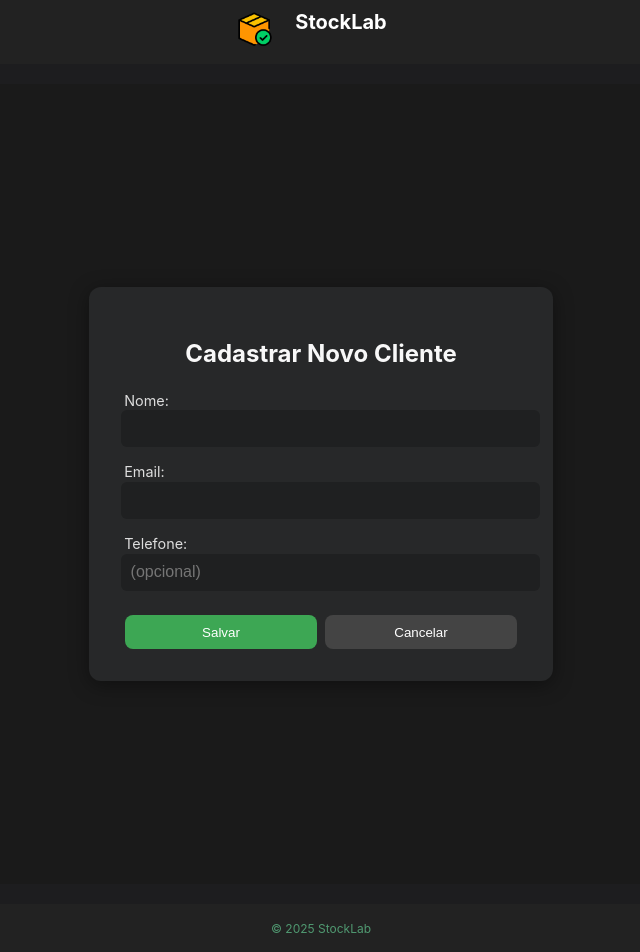
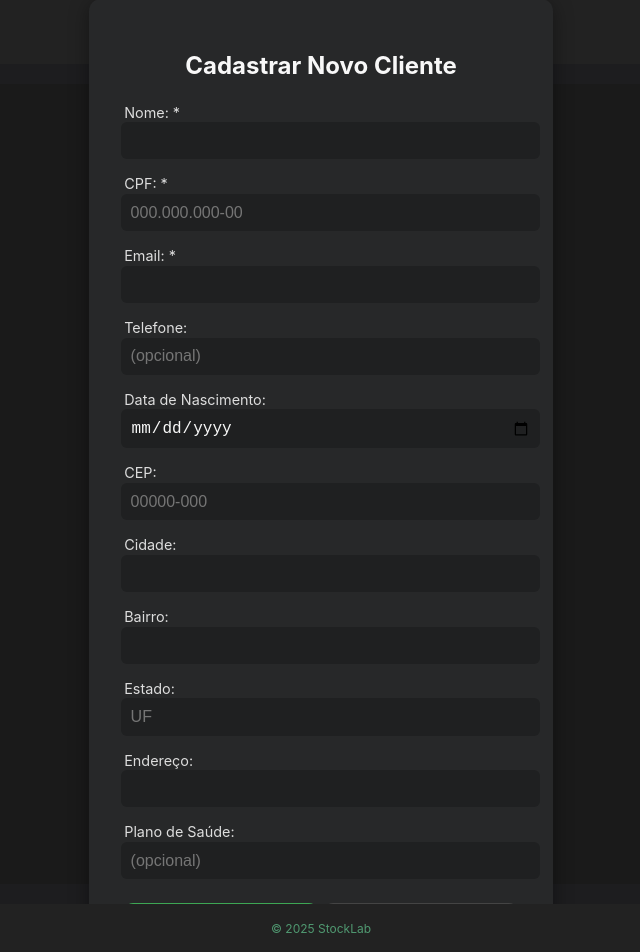
Before and after one commit to truelanz/stocklab-frontend, a React (Create React App) app: page /clients/new in a window 1280 px wide. Shown: the top 952 px of the page, without its empty margins (319-959 px from the left). Built offline with nearby package versions, Linux system fonts and the light colour scheme.

Commit message:
client cep added

```diff
--- a/src/components/ClientModal.css
+++ b/src/components/ClientModal.css
@@ -11,12 +11,12 @@
   background: #2c2c2c;
   padding: 1rem;
   border-radius: 10px;
-  width: 400px;
+  width: 500px;
   color: #f8f8f8;
 }
 
 .form-group {
-  margin-bottom: 1rem;
+  margin-bottom: 0px;
 }
 
 input {
--- a/src/components/ClientModal.jsx
+++ b/src/components/ClientModal.jsx
@@ -18,7 +18,7 @@ function ClientModal({ client, closeModal, loadClients }) {
         phone: editedClient.phone,
         birth: editedClient.birth,
         localAddress: editedClient.localAddress,
-        CEP: editedClient.CEP,
+        cep: editedClient.cep,
         neighborhood: editedClient.neighborhood,
         city: editedClient.city,
         state: editedClient.state,
@@ -60,47 +60,57 @@ function ClientModal({ client, closeModal, loadClients }) {
 
         <div className="form-group">
           <label>Nome:</label>
-          <input name="name" value={editedClient.name} onChange={handleChange} />
+          <input name="name" value={editedClient.name || ""} onChange={handleChange} />
         </div>
 
         <div className="form-group">
           <label>CPF:</label>
-          <input name="cpf" value={editedClient.cpf} onChange={handleChange} />
+          <input name="cpf" value={editedClient.cpf || ""} onChange={handleChange} />
+        </div>
+
+        <div className="form-group">
+          <label>Email:</label>
+          <input type="email" name="email" value={editedClient.email || ""} onChange={handleChange} />
         </div>
 
         <div className="form-group">
           <label>Telefone:</label>
-          <input name="phone" value={editedClient.phone} onChange={handleChange} />
+          <input name="phone" value={editedClient.phone || ""} onChange={handleChange} />
         </div>
 
         <div className="form-group">
           <label>Data de Nascimento:</label>
-          <input type="date" name="birth" value={editedClient.birth} onChange={handleChange} />
+          <input type="date" name="birth" value={editedClient.birth || ""} onChange={handleChange} />
         </div>
 
         <div className="form-group">
           <label>CEP:</label>
-          <input name="cep" value={editedClient.cep} onChange={handleChange} />
+          <input name="cep" value={editedClient.cep || ""} onChange={handleChange} placeholder="00000-000" />
         </div>
 
         <div className="form-group">
           <label>Cidade:</label>
-          <input name="city" value={editedClient.city} onChange={handleChange} />
+          <input name="city" value={editedClient.city || ""} onChange={handleChange} />
         </div>
 
         <div className="form-group">
           <label>Bairro:</label>
-          <input name="neighborhood" value={editedClient.neighborhood} onChange={handleChange} />
+          <input name="neighborhood" value={editedClient.neighborhood || ""} onChange={handleChange} />
         </div>
 
         <div className="form-group">
           <label>Estado:</label>
-          <input name="state" value={editedClient.state} onChange={handleChange} />
+          <input name="state" value={editedClient.state || ""} onChange={handleChange} placeholder="UF" maxLength={2} />
         </div>
 
         <div className="form-group">
           <label>Endereço:</label>
-          <input name="localAddress" value={editedClient.localAddress} onChange={handleChange} />
+          <input name="localAddress" value={editedClient.localAddress || ""} onChange={handleChange} />
+        </div>
+
+        <div className="form-group">
+          <label>Plano de Saúde:</label>
+          <input name="healthPlan" value={editedClient.healthPlan || ""} onChange={handleChange} />
         </div>
 
         <div className="modal-actions">
--- a/src/components/ClientTable.jsx
+++ b/src/components/ClientTable.jsx
@@ -3,6 +3,7 @@ import "./ClientTable.css";
 import api from "../services/api";
 import { useNavigate } from "react-router-dom";
 import add2 from "../assets/add2.png";
+import ClientModal from "./ClientModal";
 
 function ClientTable({ loadClients, onDelete }) {
   const navigate = useNavigate();
@@ -12,9 +13,8 @@ function ClientTable({ loadClients, onDelete }) {
   const [size] = useState(10);
   const [totalPages, setTotalPages] = useState(0);
   const [showModal, setShowModal] = useState(false);
-  const [editedClient, setEditedClient] = useState({});
+  const [selectedClient, setSelectedClient] = useState(null);
 
-  // === Carregar clientes paginados ===
   const fetchClients = async () => {
     try {
       const response = await api.get(`/clients?page=${page}&size=${size}`);
@@ -30,7 +30,6 @@ function ClientTable({ loadClients, onDelete }) {
     fetchClients();
   }, [page]);
 
-  // === Filtro dinâmico ===
   const filteredClients = clients.filter(
     (client) =>
       client.name.toLowerCase().includes(search.toLowerCase()) ||
@@ -38,60 +37,19 @@ function ClientTable({ loadClients, onDelete }) {
       (client.phone && client.phone.includes(search))
   );
 
-  // === Formata data ===
   const formatDate = (dateString) => {
     const date = new Date(dateString);
     return date.toLocaleDateString("pt-BR");
   };
 
-  // === Modal edição ===
   const openEditModal = (client) => {
-    setEditedClient({ ...client });
+    setSelectedClient(client);
     setShowModal(true);
   };
 
-  const closeModal = () => setShowModal(false);
-
-  const handleChange = (e) => {
-    setEditedClient({ ...editedClient, [e.target.name]: e.target.value });
-  };
-
-  // === Salvar edição ===
-  const handleSave = async () => {
-    try {
-      const updated = {
-        name: editedClient.name,
-        cpf: editedClient.cpf,
-        phone: editedClient.phone,
-        birth: editedClient.birth,
-        localAddress: editedClient.localAddress,
-      };
-
-      const response = await api.put(`/clients/${editedClient.id}`, updated);
-
-      if (response.status >= 200 && response.status < 300) {
-        await fetchClients();
-        alert("Cliente atualizado com sucesso!");
-        closeModal();
-      } else {
-        throw new Error("Status não OK");
-      }
-    } catch (error) {
-      console.error("Erro ao atualizar cliente:", error);
-
-      if (error.response && error.response.status === 400) {
-        const data = error.response.data;
-
-        if (data.errors && Array.isArray(data.errors)) {
-          const mensagens = data.errors.map((err) => `• ${err.message}`).join("\n");
-          alert(`Erro de validação:\n${mensagens}`);
-        } else {
-          alert(data.message || "Erro de validação ao atualizar cliente.");
-        }
-      } else {
-        alert("Erro inesperado ao atualizar cliente. Tente novamente.");
-      }
-    }
+  const closeModal = () => {
+    setShowModal(false);
+    setSelectedClient(null);
   };
 
   return (
@@ -105,9 +63,8 @@ function ClientTable({ loadClients, onDelete }) {
           marginBottom: "1rem",
         }}
       >
-
         <div className="add-client-button" alt="Add Button" onClick={() => navigate("/clients/new")}>
-          <img src={add2}></img> <h2>Novo Cliente</h2>
+          <img src={add2} alt="Adicionar" /> <h2>Novo Cliente</h2>
         </div>
 
         <div className="search-bar">
@@ -165,7 +122,6 @@ function ClientTable({ loadClients, onDelete }) {
         </tbody>
       </table>
 
-      {/* ===== Paginação ===== */}
       <div className="pagination">
         <button
           className="btn-back"
@@ -186,37 +142,12 @@ function ClientTable({ loadClients, onDelete }) {
         </button>
       </div>
 
-      {/* ===== Modal ===== */}
-      {showModal && (
-        <div className="modal-overlay">
-          <div className="modal-content">
-            <h2>Editar Cliente</h2>
-
-            <label>Nome:</label>
-            <input name="name" value={editedClient.name} onChange={handleChange} />
-
-            <label>CPF:</label>
-            <input name="cpf" value={editedClient.cpf} onChange={handleChange} />
-
-            <label>Telefone:</label>
-            <input name="phone" value={editedClient.phone} onChange={handleChange} />
-
-            <label>Nascimento:</label>
-            <input type="date" name="birth" value={editedClient.birth} onChange={handleChange} />
-
-            <label>Endereço:</label>
-            <input name="localAddress" value={editedClient.localAddress} onChange={handleChange} />
-
-            <div className="modal-buttons">
-              <button onClick={handleSave} className="btn-save">
-                Salvar
-              </button>
-              <button onClick={closeModal} className="btn-cancel">
-                Cancelar
-              </button>
-            </div>
-          </div>
-        </div>
+      {showModal && selectedClient && (
+        <ClientModal
+          client={selectedClient}
+          closeModal={closeModal}
+          loadClients={fetchClients}
+        />
       )}
     </div>
   );
--- a/src/pages/ClientInsert.jsx
+++ b/src/pages/ClientInsert.jsx
@@ -8,22 +8,63 @@ function ClientInsert() {
   const [client, setClient] = useState({
     name: "",
     email: "",
-    phone: ""
+    phone: "",
+    cpf: "",
+    birth: "",
+    localAddress: "",
+    cep: "",
+    neighborhood: "",
+    city: "",
+    state: "",
+    healthPlan: ""
   });
 
+  const fetchAddressByCep = async (cep) => {
+  const cleanedCep = cep.replace(/\D/g, '');
+
+  //Lógica viaCEP
+  if (cleanedCep.length !== 8) return;
+
+    try {
+      const response = await fetch(`https://viacep.com.br/ws/${cleanedCep}/json/`);
+      const data = await response.json();
+
+      if (data.erro) {
+        alert("CEP não encontrado");
+        return;
+      }
+
+      setClient((prev) => ({
+        ...prev,
+        city: data.localidade,
+        neighborhood: data.bairro,
+        state: data.uf,
+        localAddress: data.logradouro
+      }));
+
+    } catch (error) {
+      console.error("Erro ao buscar CEP:", error);
+    }
+  };
+
   const handleChange = (e) => {
+    const { name, value } = e.target;
+
     setClient({ ...client, [e.target.name]: e.target.value });
+
+    if (name === "cep") {
+      fetchAddressByCep(value);
+    }
   };
 
   const handleSubmit = async (e) => {
     e.preventDefault();
     try {
-      // envia para o backend
       const response = await api.post("/clients", client);
 
       if (response.status >= 200 && response.status < 300) {
         alert("Cliente cadastrado com sucesso!");
-        navigate("/"); // volta para a tabela
+        navigate("/clients");
       } else {
         throw new Error("Status não OK");
       }
@@ -50,7 +91,8 @@ function ClientInsert() {
       <div className="client-insert-card">
         <h2>Cadastrar Novo Cliente</h2>
         <form onSubmit={handleSubmit}>
-          <label>Nome:</label>
+
+          <label>Nome: *</label>
           <input
             type="text"
             name="name"
@@ -59,7 +101,17 @@ function ClientInsert() {
             required
           />
 
-          <label>Email:</label>
+          <label>CPF: *</label>
+          <input
+            type="text"
+            name="cpf"
+            value={client.cpf}
+            onChange={handleChange}
+            placeholder="000.000.000-00"
+            required
+          />
+
+          <label>Email: *</label>
           <input
             type="email"
             name="email"
@@ -77,6 +129,66 @@ function ClientInsert() {
             placeholder="(opcional)"
           />
 
+          <label>Data de Nascimento:</label>
+          <input
+            type="date"
+            name="birth"
+            value={client.birth}
+            onChange={handleChange}
+          />
+
+          <label>CEP:</label>
+          <input
+            type="text"
+            name="cep"
+            value={client.cep}
+            onChange={handleChange}
+            placeholder="00000-000"
+          />
+
+          <label>Cidade:</label>
+          <input
+            type="text"
+            name="city"
+            value={client.city}
+            onChange={handleChange}
+          />
+
+          <label>Bairro:</label>
+          <input
+            type="text"
+            name="neighborhood"
+            value={client.neighborhood}
+            onChange={handleChange}
+          />
+
+          <label>Estado:</label>
+          <input
+            type="text"
+            name="state"
+            value={client.state}
+            onChange={handleChange}
+            placeholder="UF"
+            maxLength={2}
+          />
+
+          <label>Endereço:</label>
+          <input
+            type="text"
+            name="localAddress"
+            value={client.localAddress}
+            onChange={handleChange}
+          />
+
+          <label>Plano de Saúde:</label>
+          <input
+            type="text"
+            name="healthPlan"
+            value={client.healthPlan}
+            onChange={handleChange}
+            placeholder="(opcional)"
+          />
+
           <div className="client-insert-buttons">
             <button type="submit" className="btn-save">Salvar</button>
             <button type="button" className="btn-cancel" onClick={() => navigate("/clients")}>
```
